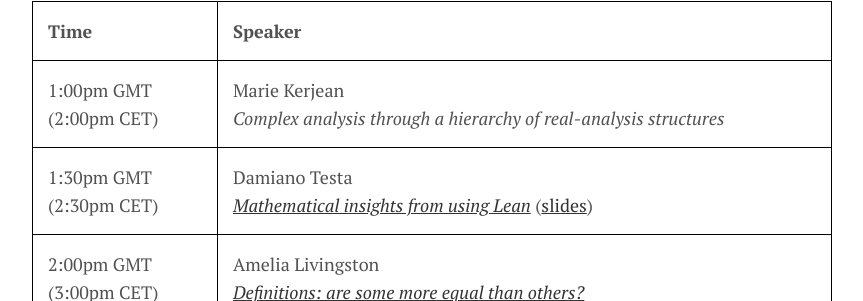
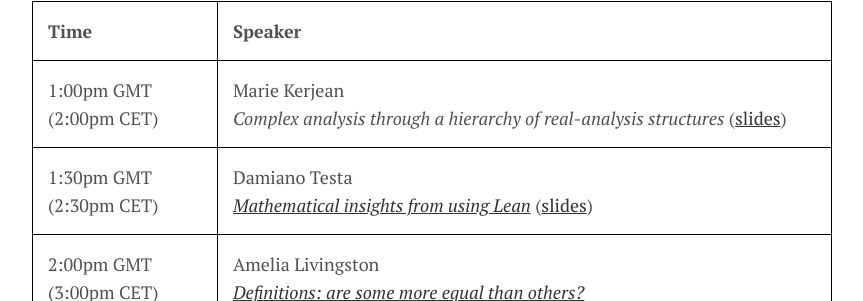
Before and after one commit to leanprover-community/lt2021, a Jekyll site: the page built from schedule.md, in a window 1280 px wide and 900 px high, scrolled down 3985 px. Shown: the part 154-455 px from the top of the window, without its empty margins (208-1071 px from the left). Built offline with Jekyll 4.4.1, drawn with Linux system fonts in a browser that asks for light colours.

Commit message:
Marie's slides

```diff
--- a/schedule.md
+++ b/schedule.md
@@ -87,7 +87,7 @@ look for them on [gather.town](https://www.gather.town/)!
 
 | Time      | Speaker            |
 | --------- | ------------------ |
-| <time datetime="2021-01-04T14:00+01:00">2:00pm CET</time> | Marie Kerjean<br>*Complex analysis through a hierarchy of real-analysis structures* |
+| <time datetime="2021-01-04T14:00+01:00">2:00pm CET</time> | Marie Kerjean<br>*Complex analysis through a hierarchy of real-analysis structures* ([slides](slides/kerjean_slides_lean21.pdf))|
 | <time datetime="2021-01-04T14:30+01:00">2:30pm CET</time> | Damiano Testa<br>[*Mathematical insights from using Lean*](https://www.youtube.com/watch?v=jlJl0p7pm7M) ([slides](slides/damiano-2021_01_07_Testa_Lean_Together_2021.pdf)) |
 | <time datetime="2021-01-04T15:00+01:00">3:00pm CET</time> | Amelia Livingston<br>[*Definitions: are some more equal than others?*](https://www.youtube.com/watch?v=58mtVdX7Ee8) |
 | <time datetime="2021-01-04T15:30+01:00">3:30pm CET</time> | Coffee break |
```
Also changed, not shown: 1 other file.
